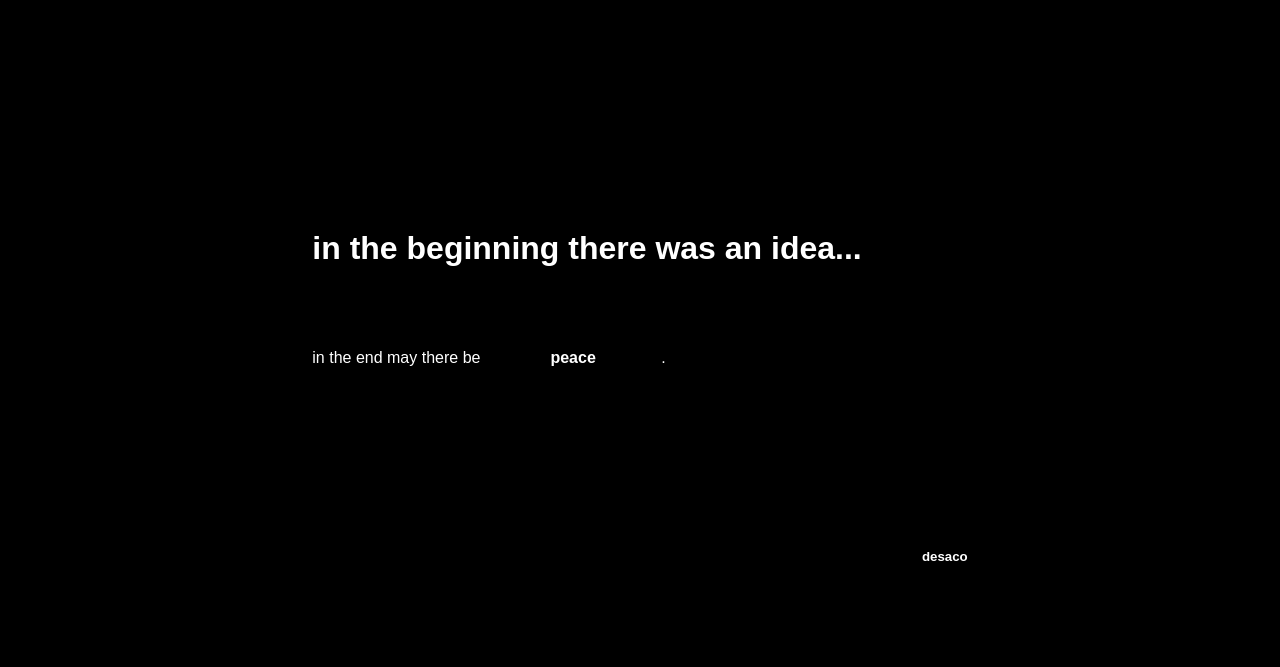
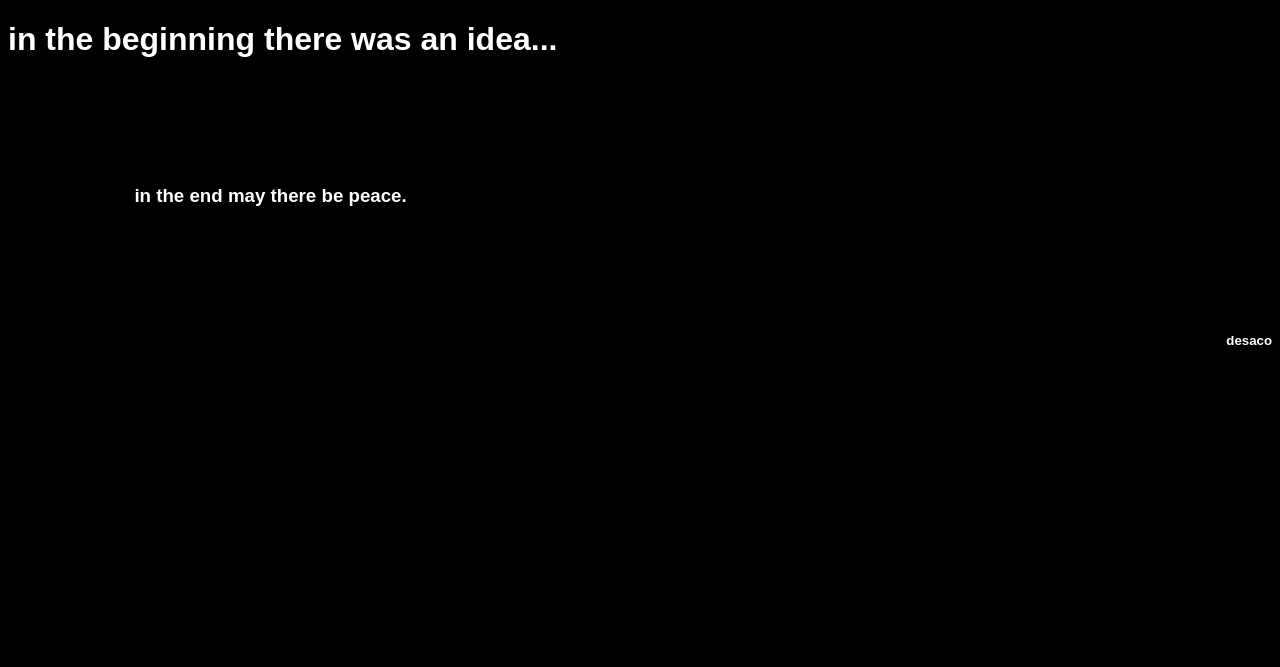
Before and after one commit to corbettwilkinson/corbettwilkinson.github.io, a plain HTML site: page index.html in a window 1280 px wide. Drawn offline with Linux system fonts and the light colour scheme.

Commit message:
Update index.html

```diff
--- a/index.html
+++ b/index.html
@@ -8,14 +8,18 @@
       font-family: Montserrat, sans-serif;
       color: white;
       background-color: black;
-      margin: 10%;
+      margin 5%;
+    }
+
+    h3 {
+       margin: 10%;
     }
 
   </style>
 
   <body>
     <h1>in the beginning there was an idea...</h1>
-    <p>in the end may there be <strong>peace</strong>.</p>
+    <h3>in the end may there be peace.</h3>
   </body>
 
   <foot>
```
